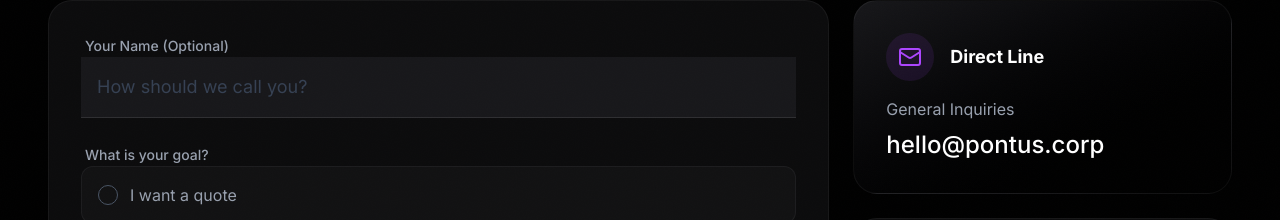
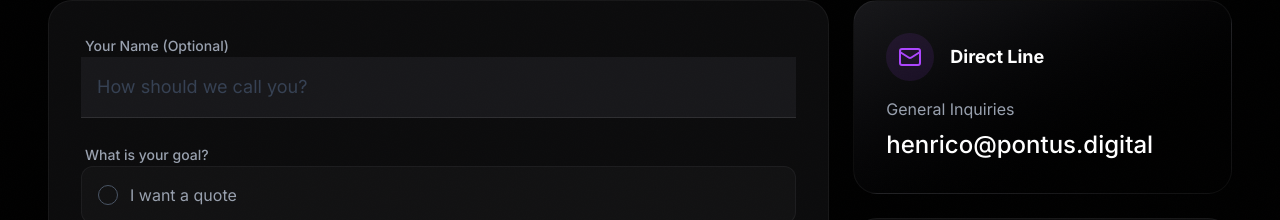
Before and after one commit to TrafalgarLaw01/portfolio, a Next.js app: page /en/contact in a window 1280 px wide. Shown: the part 416-636 px from the top of the page. Built offline with nearby package versions, Linux system fonts and the light colour scheme; a web font is replaced by a local one.

Commit message:
Update contact email to henrico@pontus.digital

```diff
--- a/app/[lang]/contact/contact-client.tsx
+++ b/app/[lang]/contact/contact-client.tsx
@@ -177,7 +177,7 @@ export function ContactClient({ dict }: { dict: any }) {
                                 <h3 className="text-lg font-bold">{dict.direct.title}</h3>
                             </div>
                             <p className="text-gray-400 mb-2">{dict.direct.desc}</p>
-                            <a href="mailto:hello@pontus.corp" className="text-2xl font-medium text-white hover:text-purple-400 transition-colors">hello@pontus.corp</a>
+                            <a href="mailto:henrico@pontus.digital" className="text-2xl font-medium text-white hover:text-purple-400 transition-colors">henrico@pontus.digital</a>
                         </ContactCard>
 
                         {/* Global Hubs */}
```
